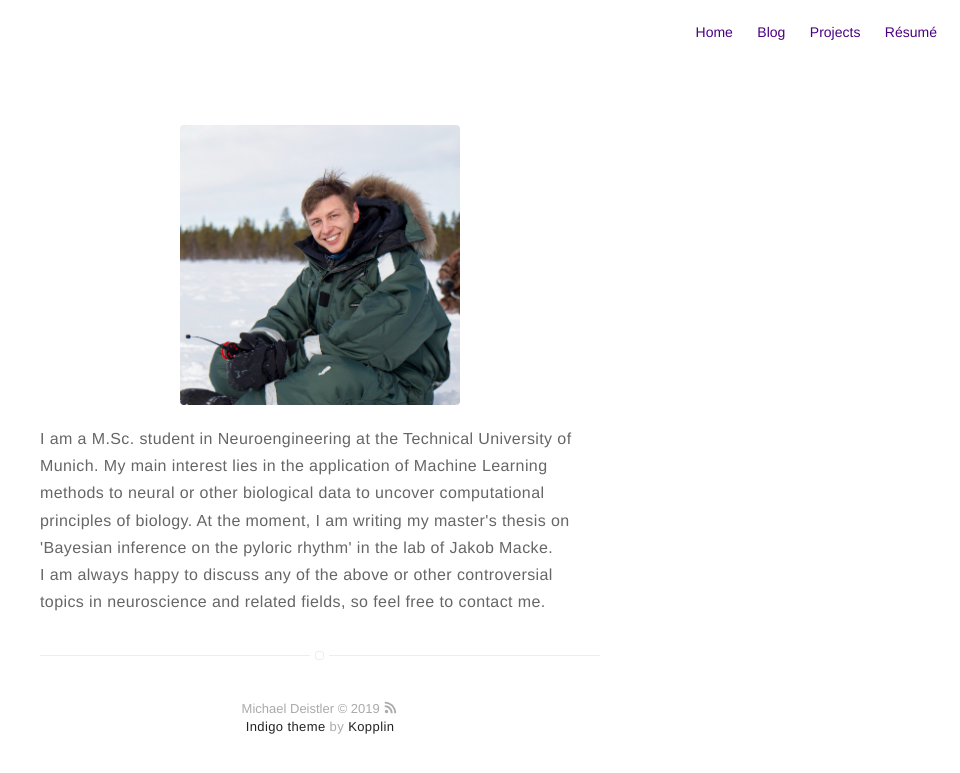
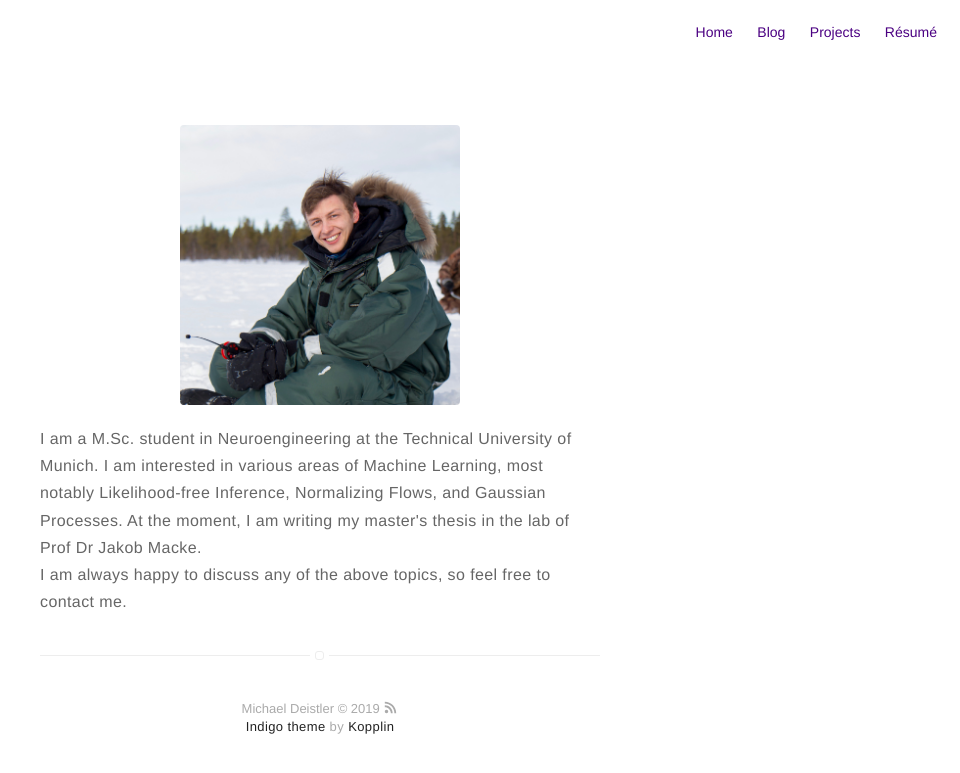
Before and after one commit to michaeldeistler/michaeldeistler.github.io, a Jekyll site: the page built from about.md, in a window 1280 px wide. Shown: the top 773 px of the page, without its empty margins (320-1280 px from the left). Built offline with Jekyll 4.4.1, drawn with Linux system fonts in a browser that asks for light colours.

Commit message:
New about

```diff
--- a/about.md
+++ b/about.md
@@ -5,5 +5,5 @@ layout: page
 ![Profile Image]({{ site.url }}/{{ site.picture }})
 
 <p>I am a M.Sc. student in Neuroengineering at the Technical University of Munich.
-My main interest lies in the application of Machine Learning methods to neural or other biological data to uncover computational principles of biology. At the moment, I am writing my master's thesis on 'Bayesian inference on the pyloric rhythm' in the lab of Jakob Macke.<br/>
-I am always happy to discuss any of the above or other controversial topics in neuroscience and related fields, so feel free to contact me.</p>
+I am interested in various areas of Machine Learning, most notably Likelihood-free Inference, Normalizing Flows, and Gaussian Processes. At the moment, I am writing my master's thesis in the lab of Prof Dr Jakob Macke.<br/>
+I am always happy to discuss any of the above topics, so feel free to contact me.</p>
```
